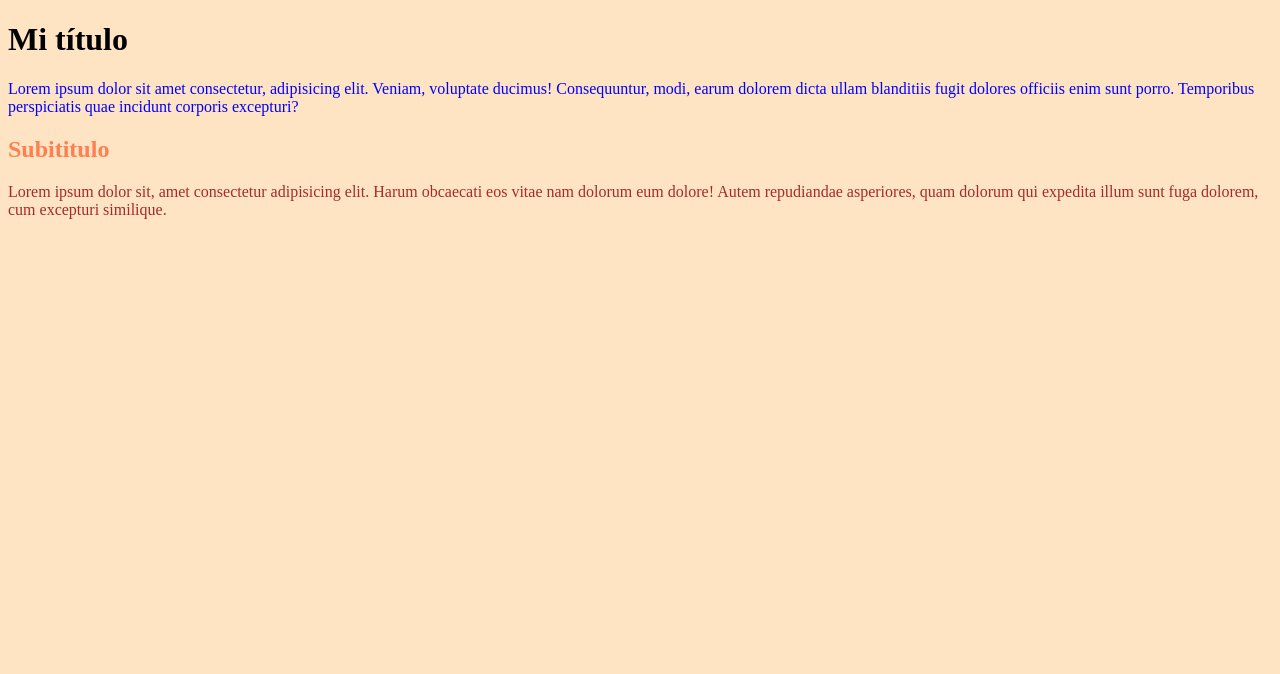
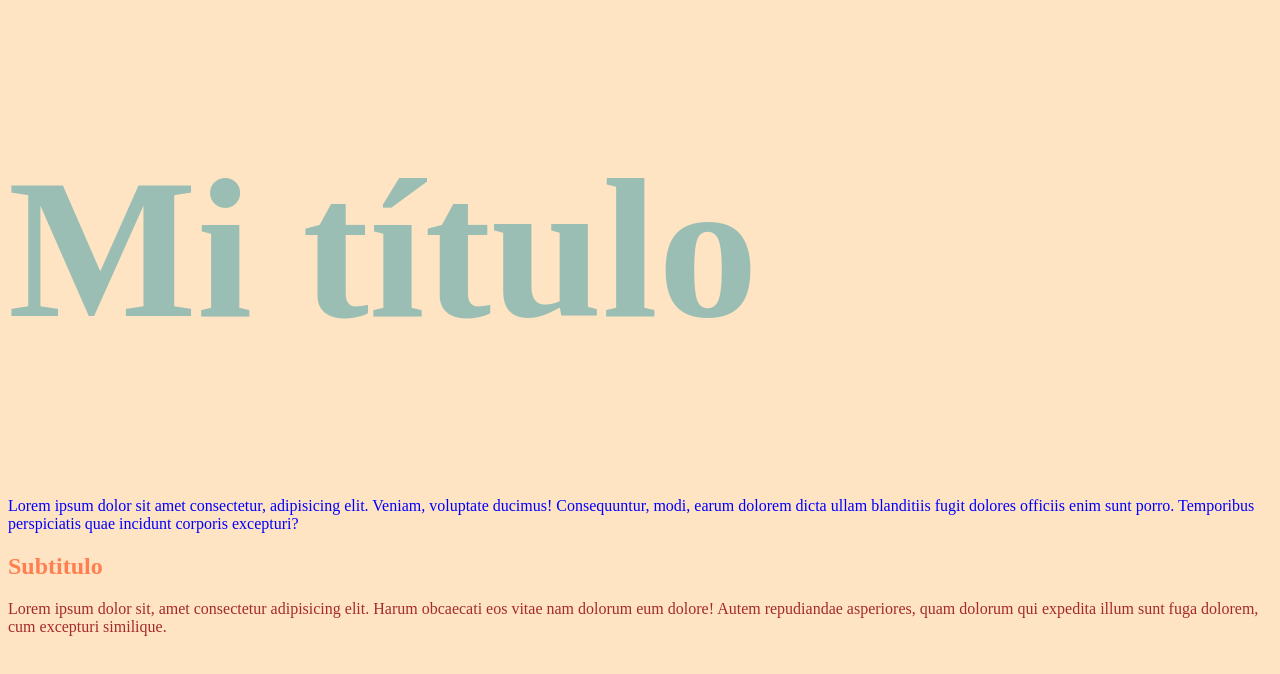
Before and after one commit to ChristopherMaVi/master-code-g14a, a plain HTML site: page 01-introalaweb/03-CSSselectores/index.html in a window 1280 px wide. Drawn offline with Linux system fonts and the light colour scheme.

Commit message:
Formas de agregar CSS

```diff
--- a/01-introalaweb/03-CSSselectores/index.html
+++ b/01-introalaweb/03-CSSselectores/index.html
@@ -8,9 +8,9 @@
     <title>Selectores Basicos</title>
 </head>
 <body>
-    <h1>Mi título</h1>
+    <h1 style="color:rgba(110, 173, 173, 0.69);font-size: 200px;">Mi título</h1>
     <p id="P1">Lorem ipsum dolor sit amet consectetur, adipisicing elit. Veniam, voluptate ducimus! Consequuntur, modi, earum dolorem dicta ullam blanditiis fugit dolores officiis enim sunt porro. Temporibus perspiciatis quae incidunt corporis excepturi?</p>
-    <h2 class="colorLetra">Subititulo</h2> <p></p>
+    <h2 class="colorLetra">Subtitulo</h2> <p></p>
     <p id="P2">Lorem ipsum dolor sit, amet consectetur adipisicing elit. Harum obcaecati eos vitae nam dolorum eum dolore! Autem repudiandae asperiores, quam dolorum qui expedita illum sunt fuga dolorem, cum excepturi similique.</p>
 </body>
 </html>
```
